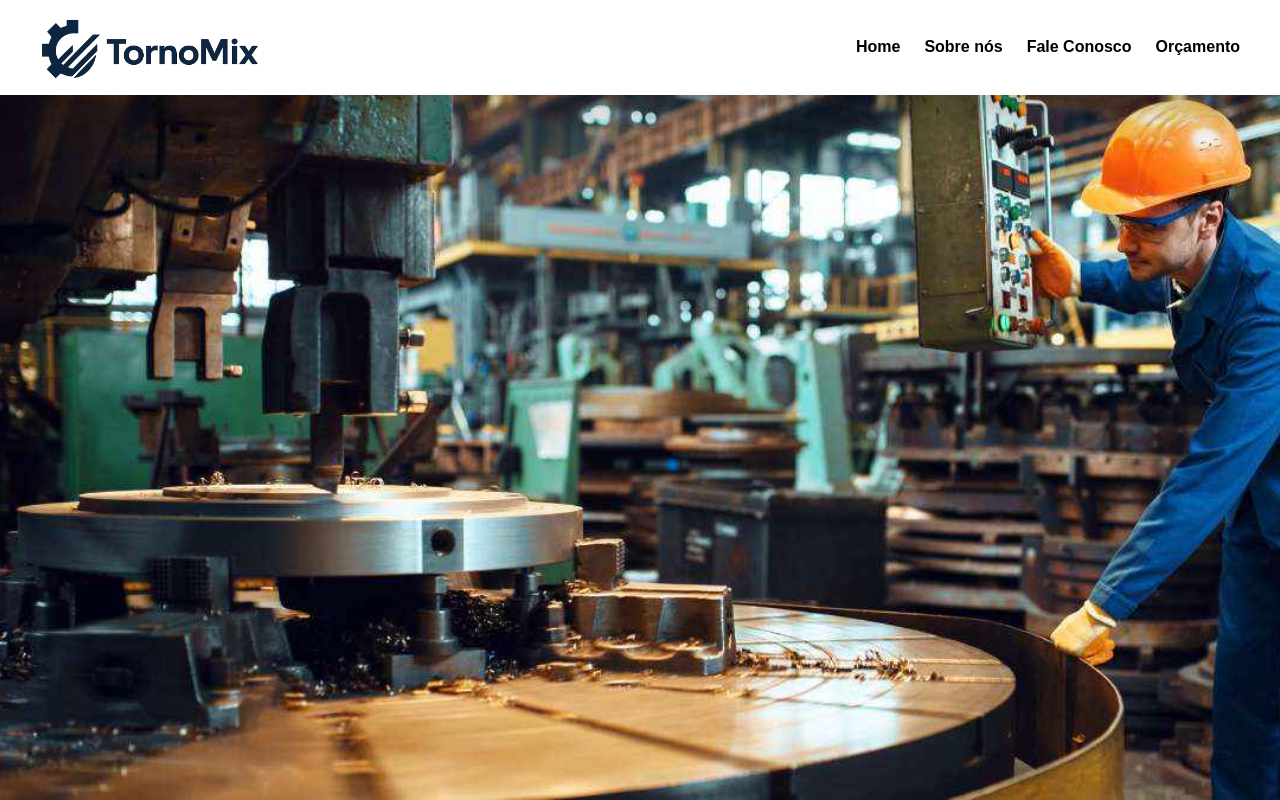
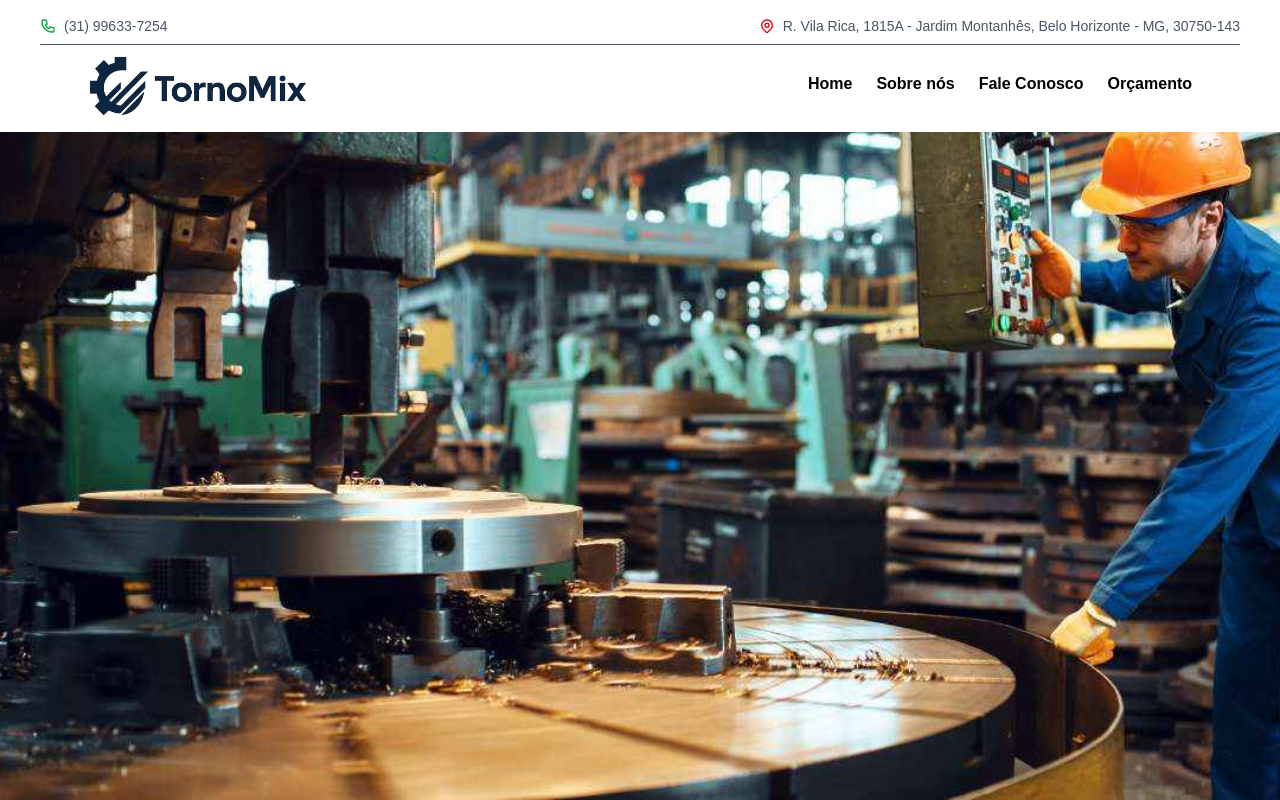
Before and after one commit to samuelpanzera/turnery-web, a Next.js app: page / in a window 1280 px wide. Built offline with nearby package versions, Linux system fonts and the light colour scheme.

Commit message:
Atualização do header

```diff
--- a/src/components/headers/Header.tsx
+++ b/src/components/headers/Header.tsx
@@ -3,19 +3,66 @@ import Link from "next/link";
 
 export default function Header() {
   return (
-    <header className="bg-[#ffffff] shadow-2xl flex justify-between items-center px-10 py-4">
+    <header className="bg-[#ffffff] px-10 py-4">
+      <div className="flex justify-between items-center w-full max-w-[1500px] mx-auto text-sm text-gray-600 mb-2 border-b pb-2">
+        <div className="flex items-center gap-2">
+          <svg
+            xmlns="http://www.w3.org/2000/svg"
+            className="h-4 w-4 text-green-600"
+            fill="none"
+            viewBox="0 0 24 24"
+            stroke="currentColor"
+            strokeWidth={2}
+          >
+            <path
+              strokeLinecap="round"
+              strokeLinejoin="round"
+              d="M3 5a2 2 0 012-2h3.28a1 1 0 01.948.684l1.498 4.493a1 1 0 01-.502 1.21l-2.257 1.13a11.042 11.042 0 005.516 5.516l1.13-2.257a1 1 0 011.21-.502l4.493 1.498a1 1 0 01.684.949V19a2 2 0 01-2 2h-1C9.716 21 3 14.284 3 6V5z"
+            />
+          </svg>
+          <span>(31) 99633-7254</span>
+        </div>
+        <div className="flex items-center gap-2">
+          <svg
+            xmlns="http://www.w3.org/2000/svg"
+            className="h-4 w-4 text-red-600"
+            fill="none"
+            viewBox="0 0 24 24"
+            stroke="currentColor"
+            strokeWidth={2}
+          >
+            <path
+              strokeLinecap="round"
+              strokeLinejoin="round"
+              d="M17.657 16.657L13.414 20.9a1.998 1.998 0 01-2.827 0l-4.244-4.243a8 8 0 1111.314 0z"
+            />
+            <path
+              strokeLinecap="round"
+              strokeLinejoin="round"
+              d="M15 11a3 3 0 11-6 0 3 3 0 016 0z"
+            />
+          </svg>
+          <span>
+            R. Vila Rica, 1815A - Jardim Montanhês, Belo Horizonte - MG,
+            30750-143
+          </span>
+        </div>
+      </div>
+      <div className="flex justify-between items-center w-full max-w-[1500px] mx-auto">
         <Image
           alt="Logotipo da empresa"
           width={220}
           height={30}
           src="/assets/logotipo.png"
+          className="ml-12"
         />
-      <nav className="flex gap-6 items-center font-bold [&>a]:relative [&>a]:after:absolute [&>a]:after:bg-black [&>a]:after:h-0.5 [&>a]:after:w-0 [&>a]:after:left-0 [&>a]:after:bottom-0 [&>a]:after:transition-all [&>a:hover]:after:w-full">
+        <nav className="mr-12 flex gap-6 items-center font-bold [&>a]:relative [&>a]:after:absolute [&>a]:after:bg-black [&>a]:after:h-0.5 [&>a]:after:w-0 [&>a]:after:left-0 [&>a]:after:bottom-0 [&>a]:after:transition-all [&>a:hover]:after:w-full">
           <Link href="/">Home</Link>
           <Link href="/sobre-nos">Sobre nós</Link>
           <Link href="/fale-conosco">Fale Conosco</Link>
           <Link href="/orcamento">Orçamento</Link>
         </nav>
+      </div>
     </header>
   );
 }
```
Lines whose indentation alone changed are shown as unchanged.
